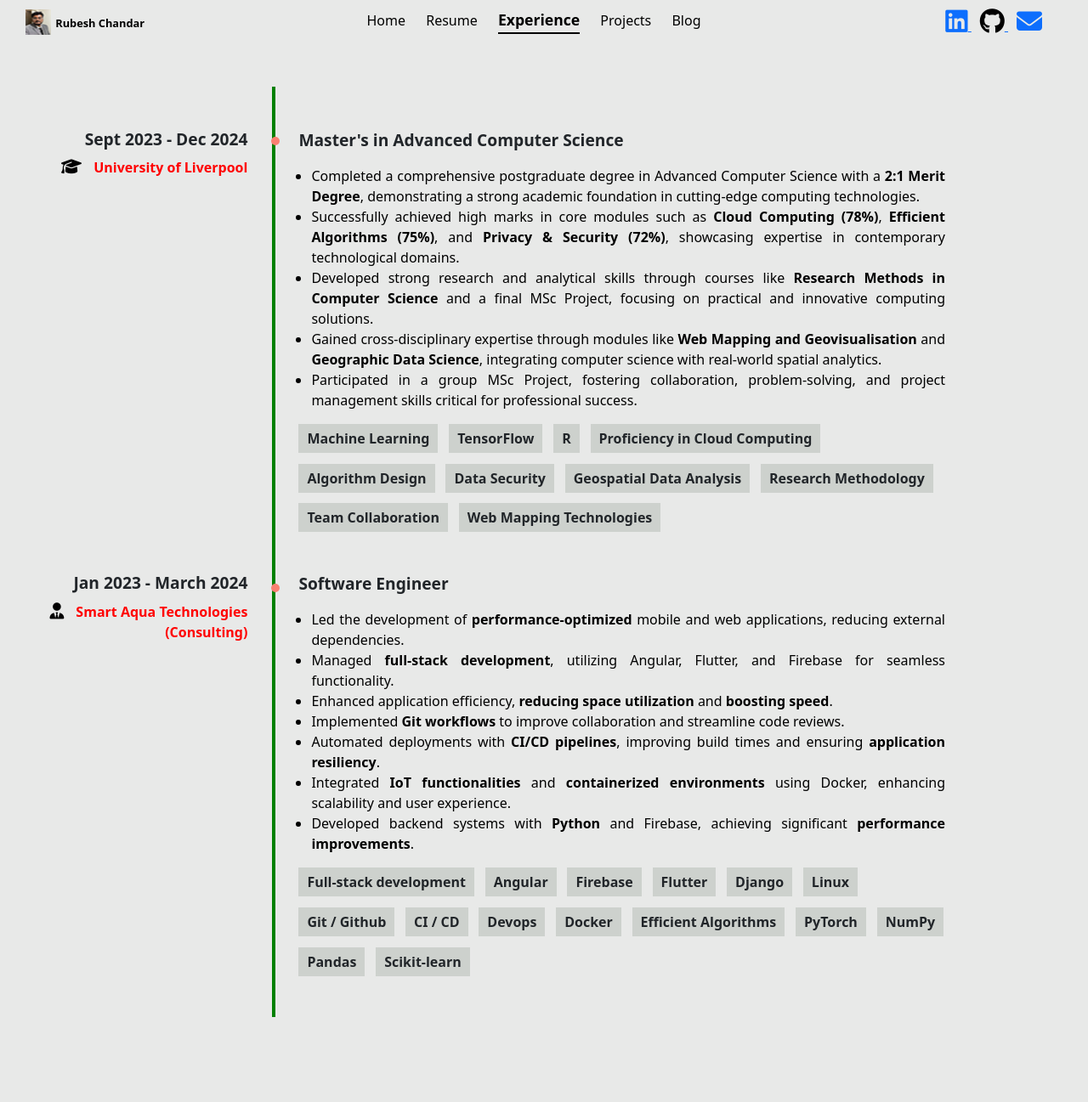
After one commit to RubeshChandar/portfolio, a Django app: page /experience in a window 1280 px wide. The commit adds this page. Shown: the whole page at 85% size. Run offline with Django 5.2, Linux system fonts and the light colour scheme; parts of the project's set-up code (start-up, migrations or seed data) failed here and were passed over; some libraries are stand-ins or nearby versions.

Commit message:
Added the experience page

```diff
--- /dev/null
+++ b/still/constants.py
@@ -0,0 +1,36 @@
+experiences = [
+    {
+        "year": "Sept 2023 - Dec 2024",
+        "company": "University of Liverpool",
+        "education": True,
+        "heading": "Master's in Advanced Computer Science",
+        "content": [
+            "Completed a comprehensive postgraduate degree in Advanced Computer Science with a <b>2:1 Merit Degree</b>, demonstrating a strong academic foundation in cutting-edge computing technologies.",
+            "Successfully achieved high marks in core modules such as <b>Cloud Computing (78%)</b>, <b>Efficient Algorithms (75%)</b>, and <b>Privacy & Security (72%)</b>, showcasing expertise in contemporary technological domains.",
+            "Developed strong research and analytical skills through courses like <b>Research Methods in Computer Science</b> and a final MSc Project, focusing on practical and innovative computing solutions.",
+            "Gained cross-disciplinary expertise through modules like <b>Web Mapping and Geovisualisation</b> and <b>Geographic Data Science</b>, integrating computer science with real-world spatial analytics.",
+            "Participated in a group MSc Project, fostering collaboration, problem-solving, and project management skills critical for professional success."
+        ],
+        "skills": ["Machine Learning", "TensorFlow", "R", "Proficiency in Cloud Computing",
+                   "Algorithm Design", "Data Security", "Geospatial Data Analysis",
+                   "Research Methodology", "Team Collaboration", "Web Mapping Technologies"],
+    },
+    {
+        "year": "Jan 2023 - March 2024",
+        "company": "Smart Aqua Technologies <br> (Consulting)",
+        "education": False,
+        "heading": "Software Engineer",
+        "content": [
+            "Led the development of <b>performance-optimized</b> mobile and web applications, reducing external dependencies.",
+            "Managed <b>full-stack development</b>, utilizing Angular, Flutter, and Firebase for seamless functionality.",
+            "Enhanced application efficiency, <b>reducing space utilization</b> and <b>boosting speed</b>.",
+            "Implemented <b>Git workflows</b> to improve collaboration and streamline code reviews.",
+            "Automated deployments with <b>CI/CD pipelines</b>, improving build times and ensuring <b>application resiliency</b>.",
+            "Integrated <b>IoT functionalities</b> and <b>containerized environments</b> using Docker, enhancing scalability and user experience.",
+            "Developed backend systems with <b>Python</b> and Firebase, achieving significant <b>performance improvements</b>."
+        ],
+        "skills": ["Full-stack development", "Angular", "Firebase", "Flutter", "Django", "Linux", "Git / Github",
+                   "CI / CD", "Devops", "Docker", "Efficient Algorithms",
+                   "PyTorch", "NumPy", "Pandas", "Scikit-learn"],
+    },
+]
--- /dev/null
+++ b/still/static/still/exp.css
@@ -0,0 +1,110 @@
+.timeline {
+    width: 100%;
+    padding: 100px 50px;
+    position: relative;
+}
+
+.timeline:before {
+    content: '';
+    position: absolute;
+    top: 50px;
+    left: calc(24% + 13px);
+    bottom: 100px;
+    width: 4px;
+    background: green;
+}
+
+.timeline:after {
+    content: "";
+    display: table;
+    clear: both;
+}
+
+.entry {
+    clear: both;
+    text-align: left;
+    position: relative;
+}
+
+.entry .title {
+    margin-bottom: 0.5em;
+    float: left;
+    width: 23%;
+    padding-right: 30px;
+    text-align: right;
+    position: relative;
+}
+
+.entry .title:before {
+    content: '';
+    position: absolute;
+    width: 8px;
+    height: 8px;
+    border: 5px solid salmon;
+    background-color: #fff;
+    border-radius: 100%;
+    top: 15%;
+    right: -8px;
+    z-index: 99;
+}
+
+.entry .title h3 {
+    margin: 0;
+    font-weight: bold;
+    font-size: 120%;
+    margin-bottom: 10px;
+}
+
+.entry .title p i {
+    margin-right: 10px;
+    font-size: 1.2rem;
+}
+
+.entry .title p {
+    margin: 0;
+    font-size: 100%;
+    font-weight: bold;
+    color: red;
+}
+
+.entry .body {
+    margin: 0 0 3em;
+    float: right;
+    width: 77%;
+    padding-left: 30px;
+    padding-right: 10%;
+    text-align: justify;
+    text-justify: inter-word;
+}
+
+.entry .body p {
+    line-height: 1.4em;
+    font-weight: bold !important;
+    font-size: 1.2rem;
+}
+
+.entry .body p:first-child {
+    margin-top: 0;
+    font-weight: 400;
+}
+
+.entry .body ul {
+    color: black;
+    padding-left: 15px;
+}
+
+.entry .body ul li:before {
+    margin-right: 0.5em;
+}
+
+.skill_div {
+    display: flex;
+    flex-wrap: wrap;
+    gap: 0.8rem;
+}
+
+.skill {
+    background-color: #cdd1cd;
+    padding: 5px 10px;
+    font-weight: bold;
+}
--- /dev/null
+++ b/still/templates/still/experience.html
@@ -0,0 +1,46 @@
+{% extends "base.html" %}
+{% load static %}
+
+{% block title %}Experience{% endblock title %}
+
+{% block css %}
+<link rel="stylesheet" href="{% static "still/exp.css" %}">
+{% endblock css %}
+
+{% block content %}
+
+<div class="timeline">
+    {% for experience in experiences %}
+
+    <div class="entry">
+        <div class="title">
+            <h3>{{experience.year}}</h3>
+            <p>
+                {% if experience.education %}
+                <i class="fa-solid fa-graduation-cap" style="color:black"></i>
+                {% else %}
+                <i class="fa-solid fa-user-tie" style="color:black"></i>
+                {% endif %}
+                {{experience.company |safe}}
+            </p>
+        </div>
+        <div class="body">
+            <p>{{experience.heading}}</p>
+            <ul>
+                {% for pointers in experience.content  %}
+                <li>{{pointers |safe}}</li>
+                {% endfor %}
+            </ul>
+            <div class="skill_div">
+                {% for skill in experience.skills  %}
+                <span class="skill">{{skill}}</span>
+                {% endfor %}
+            </div>
+        </div>
+    </div>
+    {% endfor %}
+
+
+</div>
+
+{% endblock content %}
--- a/still/urls.py
+++ b/still/urls.py
@@ -4,5 +4,5 @@ from . import views
 urlpatterns = [
     path("", views.index, name="home"),
     path("resume", views.ResumeView.as_view(), name="resume"),
-    # path("send-email", views.sendEmail),
+    path("experience", views.experience, name="exp"),
 ]
--- a/still/views.py
+++ b/still/views.py
@@ -2,6 +2,7 @@ from django.shortcuts import render, redirect
 from .forms import EmailForm
 from django.views import View
 from django.contrib import messages
+from .constants import experiences
 
 
 def index(request):
@@ -45,3 +46,9 @@ class ResumeView(View):
 #         )
 
 #     return redirect("resume")
+
+
+def experience(request):
+    return render(request, "still/experience.html", {
+        "experiences": experiences
+    })
--- a/templates/nav.html
+++ b/templates/nav.html
@@ -15,6 +15,7 @@
         <div class="col-md-6 text-center links">
             <a href="{% url "home" %}" class="{% if url_name == 'home' %}active{% endif %}">Home</a>
             <a href="{% url "resume" %}" class="{% if url_name == 'resume' %}active{% endif %}">Resume</a>
+            <a href="{% url "exp" %}" class="{% if url_name == 'exp' %}active{% endif %}">Experience</a>
             <a href="">Projects</a>
             <a href="">Blog</a>
         </div>
```
